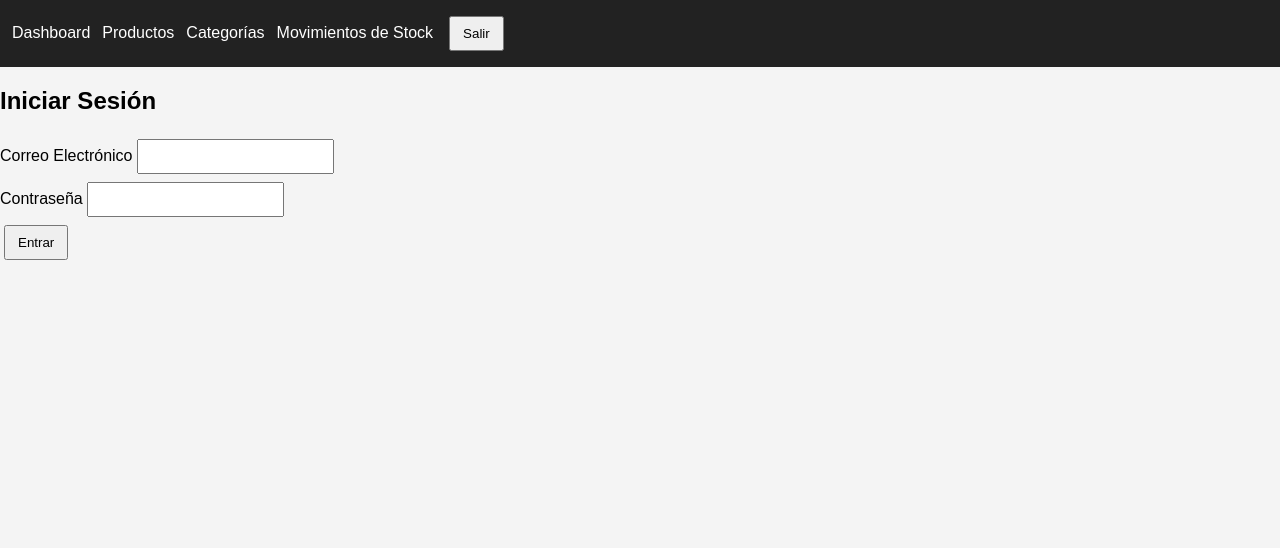
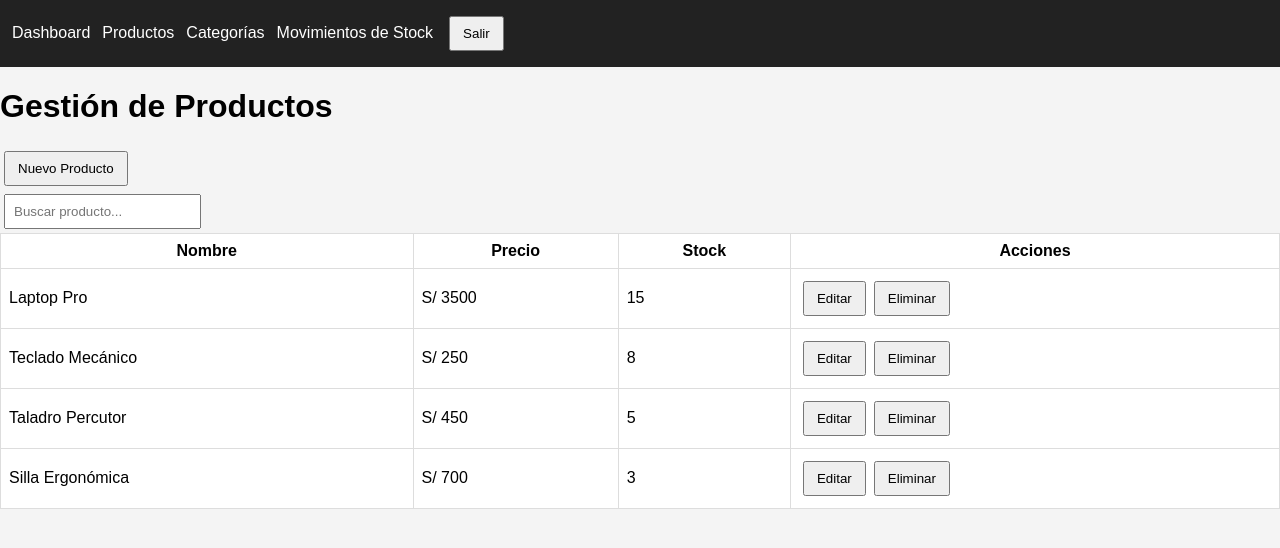
Before and after one commit to AxelC2005/frontend-vue3-pinia, a Vue app: page /products in a window 1280 px wide. Before the commit this address led to /login. Shown: the top 548 px of the page. Built offline with nearby package versions, Linux system fonts and the light colour scheme; no server answers.

Commit message:
feat: implement simulated auth store, login validation and router guards

```diff
--- a/src/api.js
+++ b/src/api.js
@@ -1,20 +1,33 @@
-import axios from 'axios'
+import axios from 'axios';
 
-// Legacy issue: API file exists but components still create duplicated axios calls.
 const api = axios.create({
-  baseURL: import.meta.env.VITE_API_URL || 'http://127.0.0.1:8000/api'
-})
+    baseURL: import.meta.env.VITE_API_URL || 'http://127.0.0.1:8000/api',
+    headers: {
+        'Content-Type': 'application/json',
+        'Accept': 'application/json'
+    }
+});
 
-api.interceptors.request.use(config => {
-  const token = localStorage.getItem('token')
-  if (token) config.headers.Authorization = 'Bearer ' + token
-  return config
-})
+api.interceptors.request.use((config) => {
+    const token = localStorage.getItem('token') || localStorage.getItem('auth_token');
+    if (token) {
+        config.headers.Authorization = `Bearer ${token}`;
+    }
+    return config;
+}, (error) => {
+    return Promise.reject(error);
+});
 
-// Legacy issue: global error interceptor does not normalize errors or redirect on 401.
 api.interceptors.response.use(
-  response => response,
-  error => Promise.reject(error)
-)
+    (response) => response,
+    (error) => {
+        if (error.response && error.response.status === 401) {
+            localStorage.removeItem('token');
+            localStorage.removeItem('auth_token');
+            window.location.href = '/login';
+        }
+        return Promise.reject(error);
+    }
+);
 
-export default api
+export default api;
--- a/src/router.js
+++ b/src/router.js
@@ -1,23 +1,17 @@
 import { createRouter, createWebHistory } from 'vue-router';
-
-const Login = () => import('./views/Login.vue');
-const Dashboard = () => import('./views/Dashboard.vue');
-const Products = () => import('./views/Products.vue');
-const Categories = () => import('./views/Categories.vue');
-const Stock = () => import('./views/StockMovements.vue');
+import Login from './views/Login.vue';
+import Dashboard from './views/Dashboard.vue';
+import Products from './views/Products.vue';
+import Categories from './views/Categories.vue';
+import StockMovements from './views/StockMovements.vue';
 
 const routes = [
-    { path: '/', redirect: '/dashboard' },
-    {
-        path: '/login',
-        name: 'Login',
-        component: Login,
-        meta: { isPublic: true }
-    },
-    { path: '/dashboard', name: 'Dashboard', component: Dashboard },
-    { path: '/products', name: 'Products', component: Products },
-    { path: '/categories', name: 'Categories', component: Categories },
-    { path: '/stock', name: 'Stock', component: Stock }
+    { path: '/', redirect: '/login' },
+    { path: '/login', component: Login },
+    { path: '/dashboard', component: Dashboard, meta: { requiereAuth: true } },
+    { path: '/products', component: Products, meta: { requiereAuth: true } },
+    { path: '/categories', component: Categories, meta: { requiereAuth: true } },
+    { path: '/stock-movements', component: StockMovements, meta: { requiereAuth: true } }
 ];
 
 const router = createRouter({
@@ -26,11 +20,11 @@ const router = createRouter({
 });
 
 router.beforeEach((to, from, next) => {
-    const token = localStorage.getItem('auth_token');
+    const token = localStorage.getItem('token');
 
-    if (!to.meta.isPublic && !token) {
+    if (to.meta.requereAuth && !token) {
         next('/login');
-    } else if (to.meta.isPublic && token) {
+    } else if (to.path === '/login' && token) {
         next('/dashboard');
     } else {
         next();
--- a/src/stores/auth.js
+++ b/src/stores/auth.js
@@ -1,27 +1,28 @@
-import { defineStore } from 'pinia'
-import api  from '../api'
-import { ref } from 'vue'
+import { defineStore } from 'pinia';
+import { ref } from 'vue';
 
 export const useAuthStore = defineStore('auth', () => {
-    const token = ref(localStorage.getItem('token') || localStorage.getItem('auth_token') || null);
-    const usuario = ref(null);
+    const token = ref(localStorage.getItem('token') || null);
+    const error = ref(null);
 
-    const iniciarSesion = async (credenciales) => {
-        const respuesta = await api.post('/login', credenciales);
+    const login = async (email, password) => {
+        error.value = null;
+        await new Promise(resolve => setTimeout(resolve, 200));
 
-        token.value = respuesta.data.token;
-        usuario.value = respuesta.data.user;
-
-        localStorage.setItem('token', token.value);
-        localStorage.setItem('auth_token', token.value);
+        if (email === 'admin@example.com' && password === '123456') {
+            token.value = 'fake-jwt-token-12345';
+            localStorage.setItem('token', token.value);
+            return true;
+        } else {
+            error.value = 'Credenciales incorrectas.';
+            return false;
+        }
     };
 
-    const cerrarSesion = () => {
+    const logout = () => {
         token.value = null;
-        usuario.value = null;
         localStorage.removeItem('token');
-        localStorage.removeItem('auth_token');
     };
 
-    return { token, usuario, iniciarSesion, cerrarSesion };
+    return { token, error, login, logout };
 });
--- a/src/views/Login.vue
+++ b/src/views/Login.vue
@@ -1,85 +1,51 @@
 <template>
   <div class="flex items-center justify-center min-h-screen bg-gray-100">
     <div class="w-full max-w-md p-8 bg-white rounded shadow-md">
-      <h2 class="mb-6 text-2xl font-bold text-center">Iniciar Sesión</h2>
+      <h2 class="mb-6 text-2xl font-bold text-center text-gray-800">Iniciar Sesión</h2>
 
-      <BaseAlert v-if="errorGlobal" tipo="error" :mensaje="errorGlobal" />
+      <div v-if="authStore.error" class="p-3 mb-4 text-sm text-red-700 bg-red-100 border border-red-400 rounded">
+        {{ authStore.error }}
+      </div>
 
-      <form @submit.prevent="procesarLogin">
+      <form @submit.prevent="handleLogin">
         <div class="mb-4">
-          <label class="block mb-1 text-sm font-bold">Correo Electrónico</label>
-          <input
-            v-model="formulario.email"
-            type="email"
-            class="w-full p-2 border rounded"
-          />
-          <span v-if="errores.email" class="text-xs text-red-500">{{ errores.email }}</span>
+          <label class="block mb-2 text-sm font-semibold text-gray-600">Correo</label>
+          <input v-model="email" type="email" required class="w-full p-2 border rounded" placeholder="admin@example.com" />
         </div>
 
         <div class="mb-6">
-          <label class="block mb-1 text-sm font-bold">Contraseña</label>
-          <input
-            v-model="formulario.password"
-            type="password"
-            class="w-full p-2 border rounded"
-          />
-          <span v-if="errores.password" class="text-xs text-red-500">{{ errores.password }}</span>
+          <label class="block mb-2 text-sm font-semibold text-gray-600">Contraseña</label>
+          <input v-model="password" type="password" required class="w-full p-2 border rounded" placeholder="123456" />
         </div>
 
-        <BaseButton
-          type="submit"
-          class="w-full"
-          :cargando="cargando"
-        >
-          Entrar
-        </BaseButton>
+        <button type="submit" class="w-full py-2 bg-blue-600 text-white font-semibold rounded hover:bg-blue-700 transition">
+          Ingresar
+        </button>
       </form>
+
+      <p class="mt-4 text-xs text-center text-gray-500">
+        Demo: <b>admin@example.com</b> / <b>123456</b>
+      </p>
     </div>
   </div>
 </template>
 
 <script setup>
-import { reactive, ref } from 'vue'
-import { useRouter } from 'vue-router'
-import { useAuthStore } from '../stores/auth'
+import { ref } from 'vue';
+import { useRouter } from 'vue-router';
+import { useAuthStore } from '../stores/auth';
 
-const enrutador = useRouter()
-const authStore = useAuthStore()
+const router = useRouter();
+const authStore = useAuthStore();
 
-const cargando = ref(false)
-const errorGlobal = ref(null)
-const formulario = reactive({ email: '', password: '' })
-const errores = reactive({ email: '', password: '' })
+const email = ref('');
+const password = ref('');
 
-const procesarLogin = async () => {
-  errores.email = ''
-  errores.password = ''
-  errorGlobal.value = null
-  let esValido = true
+const handleLogin = async () => {
+    await authStore.login(email.value, password.value);
 
-  if (!formulario.email) {
-    errores.email = 'El correo es obligatorio'
-    esValido = false
-  }
-  if (!formulario.password) {
-    errores.password = 'La contraseña es obligatoria'
-    esValido = false
-  }
-
-  if (!esValido) return
-
-  cargando.value = true
-  try {
-    await authStore.iniciarSesion(formulario)
-    enrutador.push('/dashboard')
-  } catch (err) {
-    if (err.response && err.response.status === 401) {
-      errorGlobal.value = 'Credenciales incorrectas'
-    } else {
-      errorGlobal.value = 'Ocurrió un error en el servidor'
+    if (localStorage.getItem('token')) {
+        router.push('/dashboard');
     }
-  } finally {
-    cargando.value = false
-  }
-}
+};
 </script>
```
